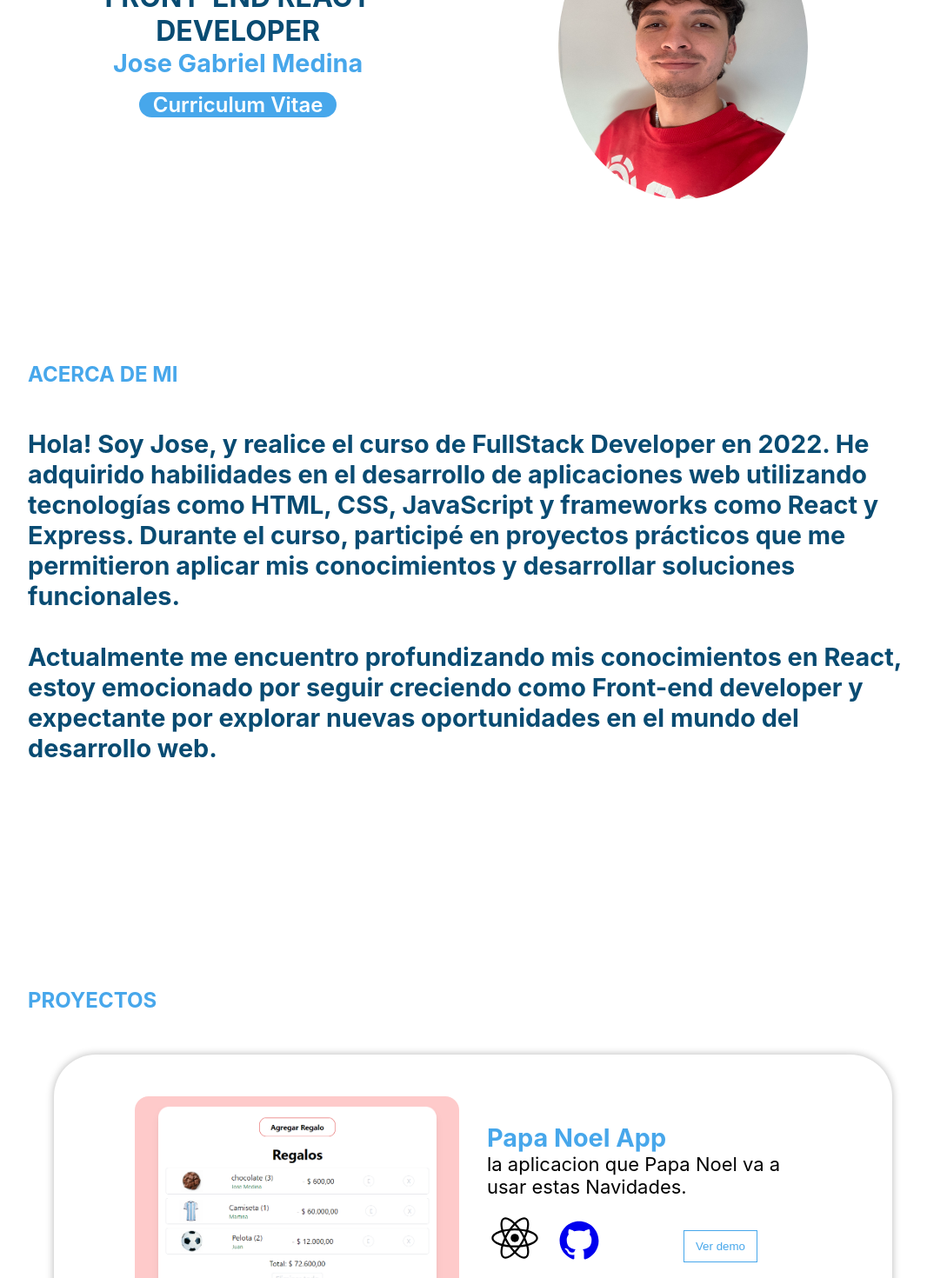
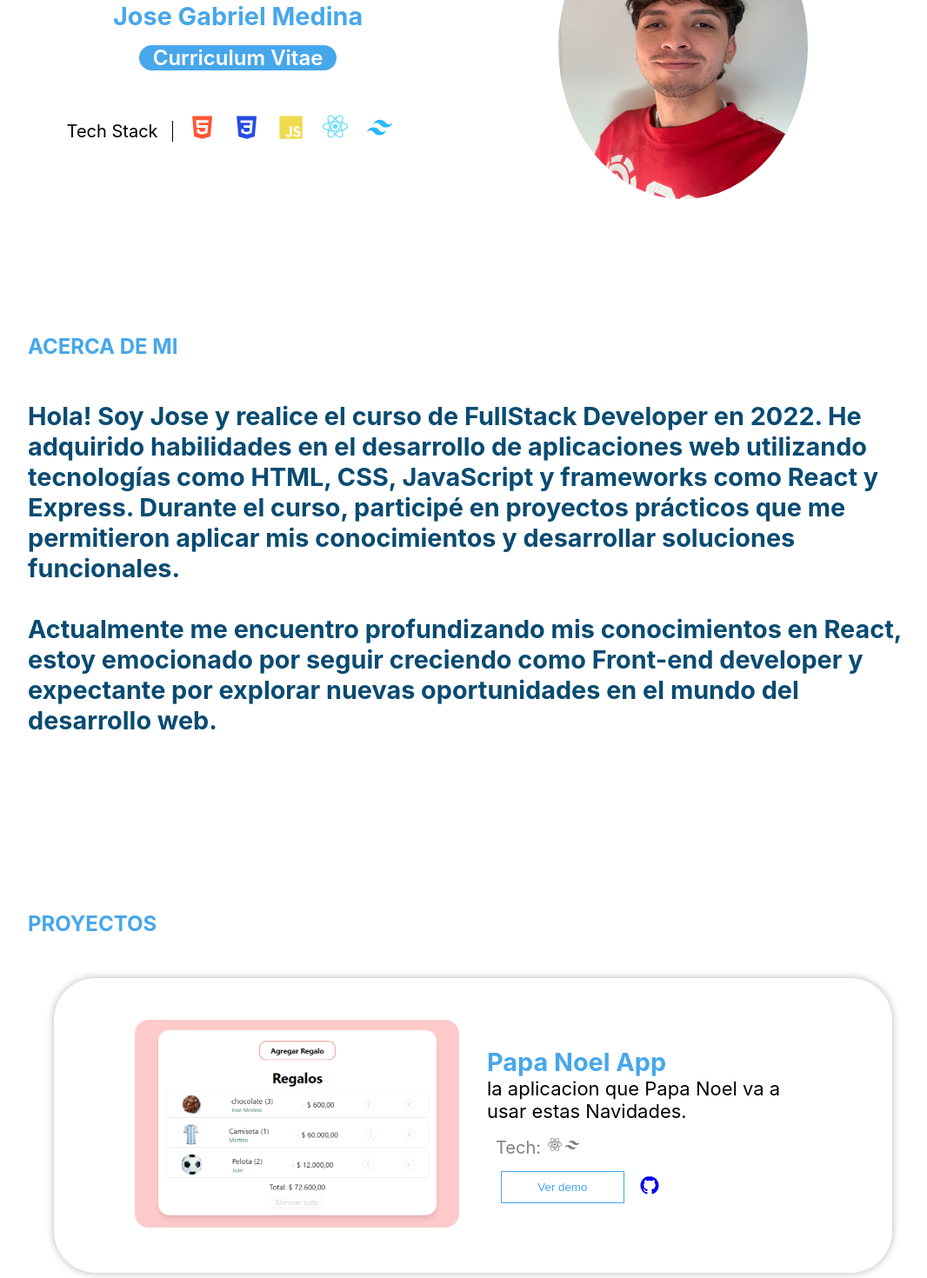
Before and after one commit to jgabrielmedina/portfolio, a React (Create React App) app: page / in a window 1280 px wide. Shown: the part 320-1790 px from the top of the page at 87% size, without its empty margins (96-1162 px from the left). Built offline with nearby package versions, Linux system fonts and the light colour scheme.

Commit message:
tech stack add

```diff
--- a/src/assets/css/AboutMe.css
+++ b/src/assets/css/AboutMe.css
@@ -1,7 +1,9 @@
 .cajaAbout{
     width: 80vw;
     margin: auto;
-    height: 90vh;
+    height: 65vh;
+    margin-top: 11rem;
+    margin-bottom: 3rem;
 }
 
  .aboutme{
@@ -18,3 +20,35 @@
 .footerRight a{
     text-decoration: none;
 }
+
+@media screen and (min-width: 391px) {
+
+   .cajaAbout{
+    margin-top: 3rem;
+    margin-bottom: 3rem;
+   }
+
+
+    }
+@media screen and (min-width: 900px) {
+
+   .cajaAbout{
+    margin-top: 3rem;
+    margin-bottom: 18rem;
+   }
+   .conteinerButton{
+    text-align: left;
+
+   }
+
+    }
+@media screen and (min-width: 1200px) {
+
+   .cajaAbout{
+    margin-top: 3rem;
+    margin-bottom: 1rem;
+   }
+
+
+
+    }
--- a/src/assets/css/Footer.css
+++ b/src/assets/css/Footer.css
@@ -133,6 +133,49 @@ h1{
 
 }
 
+.html{
+    color: #FF5733;
+    padding-left: 1rem;
+}
+
+.css{
+    color: #264de4;
+}
+
+.js{
+    color: #F0DB4F;
+}
+
+.react{
+    color: #61DBFB;
+}
+
+.tailwindcss{
+    color: #29b9fc;
+}
+
+.tech{
+    display: flex;
+    align-items: center;
+    justify-content: center;
+    padding-top: 1rem;
+    padding-bottom: 1rem;
+    font-size: 20px;
+    margin-top: 2rem;
+
+}
+
+.tech .textTech{
+    padding-right: 1rem;
+    border-right: 1px solid black ;
+}
+
+
+.tech .logoi{
+    font-size: 2.2rem;
+    padding-right: 1rem;
+}
+
 
 
 @media screen and (min-width: 768px) {
@@ -153,6 +196,7 @@ h1{
 
     .banner img{
         width: 53%;
+        max-width: 75%;
         height: 350px;
     }
 
@@ -165,3 +209,10 @@ h1{
     }
 
     }
+
+
+    @media screen and (min-width: 550px){
+        .bannerImg img{
+            max-width: 80%;
+        }
+    }
--- a/src/assets/css/listProyect.css
+++ b/src/assets/css/listProyect.css
@@ -4,6 +4,15 @@
     height: 95vh;
 }
 
+.git{
+    font-size: 2rem;
+}
+
+.iconoProyect{
+    text-align: initial;
+    color: gray;
+    font-size: 20px;
+}
 
 .proyect{
     padding: 0rem;
@@ -54,16 +63,26 @@ padding-right: 10px;
 
 .aButton{
     width: 70%;
+
+}
+
+
+.git svg{
+    padding-top: 2px;
+    position: relative;
+    top: 8px;
+    left: 13px;
 }
 
 
 
 .buttonProyect{
-    border: 1px solid #47A7EB;
+        border: 1px solid #47A7EB;
         color: #47A7EB;
         background-color: white;
         padding: 10px;
         margin-left: 16px;
+        margin-top: 15px;
         width: 38%;
         transition: 100ms;
     }
@@ -75,7 +94,17 @@ padding-right: 10px;
 
 }
 
-@media screen and (min-width: 768px) {
+@media screen and (min-width:750px){
+
+    .listProyect{
+        margin-top: 9rem;
+    }
+    .iconoProyect{
+        padding-left: 10px;
+    }
+}
+
+@media screen and (min-width: 821px) {
 
 
     .proyect{
@@ -103,7 +132,6 @@ padding-right: 10px;
 
     .techStack{
         margin-top: 1rem;
-        display: flex;
         align-items: center;
     }
 
@@ -118,8 +146,4 @@ padding-right: 10px;
         transition: 100ms;
     }
 
-
-
-
-
     }
--- a/src/components/Proyects.jsx
+++ b/src/components/Proyects.jsx
@@ -9,10 +9,11 @@ function Proyect(props) {
         <p className="subtitulo"> {props.name} </p>
         <p className="pDescription">{props.description}</p>
         <div className="techStack">
-
-            <span className="icono">{props.tech}</span>
-            <a href={props.url} className="icono" target="_blank"><DiGithubBadge /></a>
+            <p className="iconoProyect"> <span>Tech:</span> {props.tech1}{props.tech2} </p>
+            <div className="conteinerButton">
             <a href={props.demo} target="_blank" className="aButton"><button className="buttonProyect">Ver demo</button></a>
+           <a href={props.url} className="git" target="_blank"><DiGithubBadge /></a>
+        </div>
         </div>
     </div>
 </div>
--- a/src/components/aboutMe.jsx
+++ b/src/components/aboutMe.jsx
@@ -7,14 +7,10 @@ function AboutMe() {
 
         <React.Fragment>
             <section id="about"></section>
-            <br />
-            <br />
-            <br />
-            <br />
             <div className="cajaAbout">
 
                 <h1 className="aboutme">ACERCA DE MI</h1>
-                <p className="parrafoAbout subtitulo">Hola! Soy Jose, y realice el curso de FullStack Developer en 2022. He adquirido habilidades en el desarrollo de aplicaciones web utilizando tecnologías como HTML, CSS, JavaScript y frameworks como React y Express. Durante el curso, participé en proyectos prácticos que me permitieron aplicar mis conocimientos y desarrollar soluciones funcionales.
+                <p className="parrafoAbout subtitulo">Hola! Soy Jose y realice el curso de FullStack Developer en 2022. He adquirido habilidades en el desarrollo de aplicaciones web utilizando tecnologías como HTML, CSS, JavaScript y frameworks como React y Express. Durante el curso, participé en proyectos prácticos que me permitieron aplicar mis conocimientos y desarrollar soluciones funcionales.
                 <br />
                 <br />
                  Actualmente me encuentro profundizando mis conocimientos en React, estoy emocionado por seguir creciendo como Front-end developer y expectante por explorar nuevas oportunidades en el mundo del desarrollo web.  </p>
--- a/src/components/banner.jsx
+++ b/src/components/banner.jsx
@@ -1,24 +1,37 @@
 import React from "react";
-
+import { BiLogoReact, BiLogoHtml5, BiLogoTailwindCss, BiLogoCss3, BiLogoJavascript } from "react-icons/bi";
 
 function Banner() {
 
     return (
         <React.Fragment>
             <div className="banner" id="banner">
-            <div className="bannerImg">
-                    <img src="/photoCV.jpeg" alt="foto"/>
+                <div className="bannerImg">
+                    <img src="/photoCV.jpeg" alt="foto" />
                 </div>
                 <br />
                 <br />
                 <div className="bannerName">
-                <h1>FRONT-END REACT DEVELOPER</h1>
-                <p className="subtitulo">Jose Gabriel Medina</p>
-                <p className="linkCv"><a href="https://drive.google.com/file/d/1rumu_C4QDaf4IS7ya3_me1g2bDU5NJ6O/view" target="_blank"  rel="noreferrer" >Curriculum Vitae</a></p>
+                    <h1>FRONT-END REACT DEVELOPER</h1>
+                    <p className="subtitulo">Jose Gabriel Medina</p>
+
+
+
+                    <p className="linkCv"><a href="https://drive.google.com/file/d/1rumu_C4QDaf4IS7ya3_me1g2bDU5NJ6O/view" target="_blank" rel="noreferrer" >Curriculum Vitae</a></p>
+                    <div className="tech">
+                        <p className="textTech">Tech Stack</p>
+                        <span className="logoi html">    <BiLogoHtml5 /></span>
+                        <span className="logoi css">   <BiLogoCss3 /></span>
+                        <span className="logoi js"><BiLogoJavascript /></span>
+                        <span className="logoi react">      <BiLogoReact /></span>
+                        <span className="logoi tailwindcss">   <BiLogoTailwindCss /></span>
+                    </div>
+
                 </div>
 
 
             </div>
+
         </React.Fragment>
 
     )
--- a/src/components/listProyect.jsx
+++ b/src/components/listProyect.jsx
@@ -2,6 +2,7 @@ import React from "react";
 import Proyect from "./Proyects";
 import { DiNodejs } from "react-icons/di";
 import { BiLogoReact } from "react-icons/bi";
+import { BiLogoTailwindCss } from "react-icons/bi";
 
 function ListProyect() {
 
@@ -17,7 +18,8 @@ function ListProyect() {
                     description = "la aplicacion que Papa Noel va a usar estas Navidades."
                     url = "https://github.com/jgabrielmedina/PapaNoel-App"
                     img = "photoGift.png"
-                    tech = {<BiLogoReact></BiLogoReact>}
+                    tech1 = {<BiLogoReact></BiLogoReact>}
+                    tech2 = {<BiLogoTailwindCss/>}
                     demo = "https://papa-noel-app.vercel.app/"
                 />
                 <Proyect
@@ -25,7 +27,7 @@ function ListProyect() {
                     description = "Mediante el consumo de 3 diferentes APIs se realizo una app que te brinda el reporte del clima segun el pais y la ciudad seleccionada."
                     url = "https://github.com/jgabrielmedina/weatherApp"
                     img = "weatherApp.png"
-                    tech = {<BiLogoReact></BiLogoReact>}
+                    tech1 = {<BiLogoReact></BiLogoReact>}
                     demo = "https://weather-app-self-omega.vercel.app/"
                 />
                 <Proyect
@@ -33,7 +35,7 @@ function ListProyect() {
                     description = "Lista de tareas creada con Redux Toolkit, me enfoque en el diseño limpio y minimalista, facil de usar, rapido e intuitivo."
                     url = "https://github.com/jgabrielmedina/ToDoList"
                     img = "toDoList.png"
-                    tech = {<BiLogoReact></BiLogoReact>}
+                    tech1 = {<BiLogoReact></BiLogoReact>}
                     demo = "https://to-do-list-drab-pi.vercel.app/"
                 />
                 <Proyect
@@ -41,7 +43,7 @@ function ListProyect() {
                     description = " E-commerce realizado en conjunto con un equipo durante la cursada de DigitalHouse"
                     url = "https://github.com/sabriw88/grupo_6_panaderiaHello"
                     img = "/PHOTO-2023-06-29-12-23-09.jpg"
-                    tech = {<DiNodejs></DiNodejs>}
+                    tech1 = "Node JS, Express"
                 />
 
 
```
